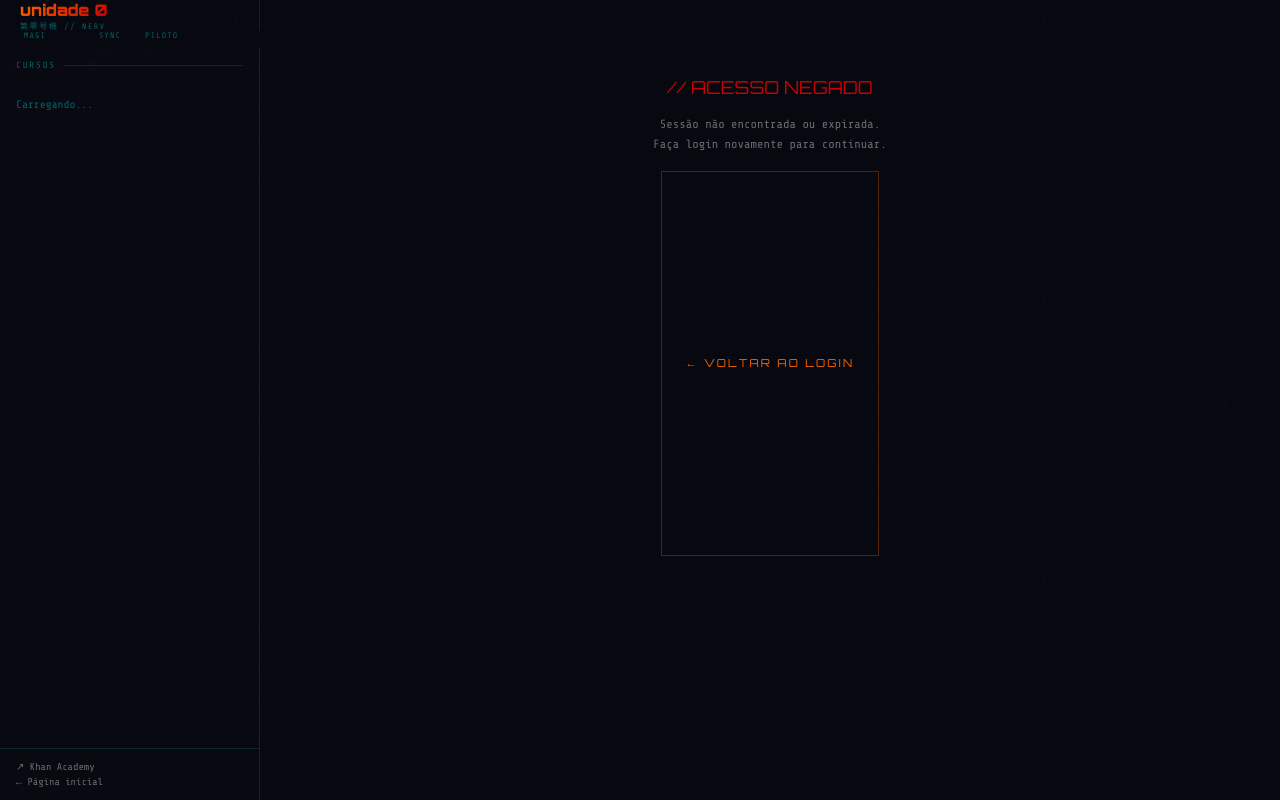
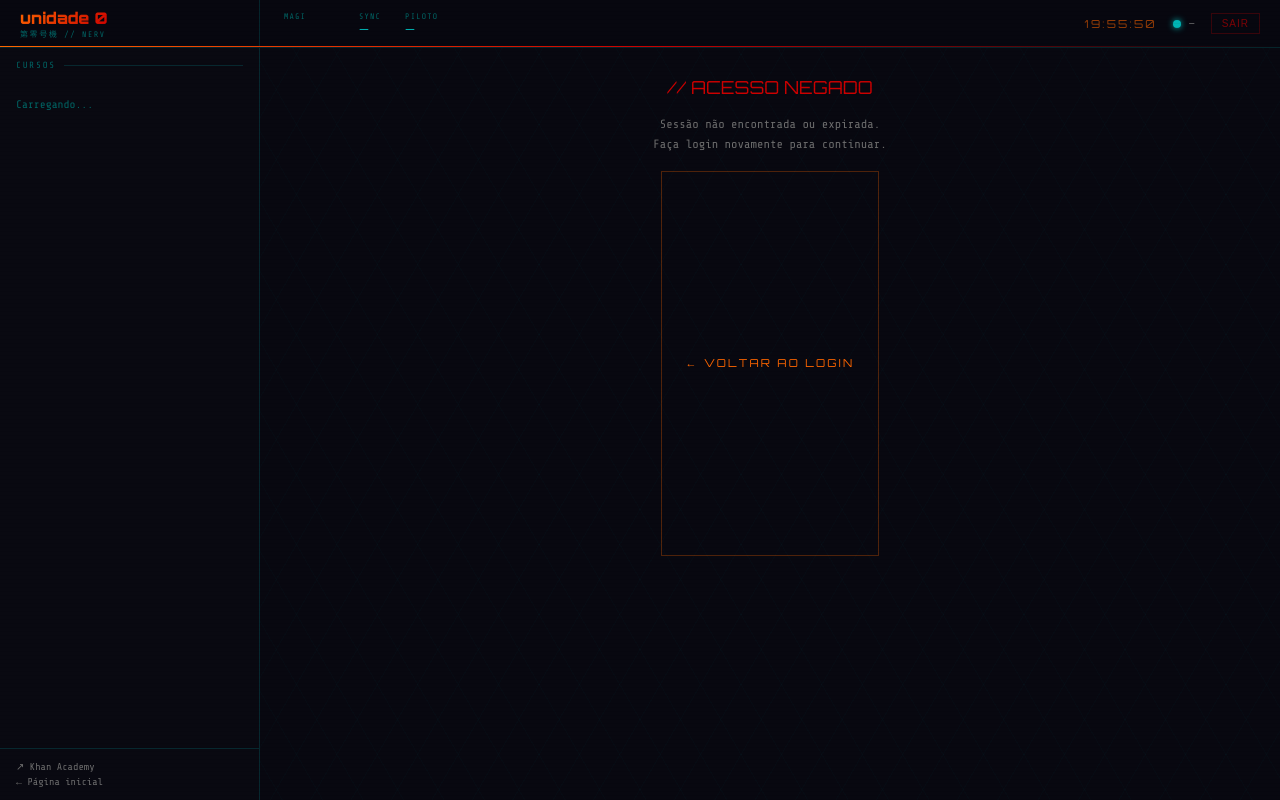
Before and after one commit to poyaso/unidade-0, a website: page dashboard.html in a window 1280 px wide. Drawn offline with nearby package versions, Linux system fonts and the light colour scheme.

Commit message:
Update dashboard.html

```diff
--- a/dashboard.html
+++ b/dashboard.html
@@ -38,7 +38,7 @@
   }
 
   /* ── TOPBAR ── */
-  .topbar f
+  .topbar {
     position:fixed; top:0; left:0; right:0; height:48px; z-index:200;
     background:rgba(8,8,16,0.97);
     border-bottom:1px solid var(--border);
```
